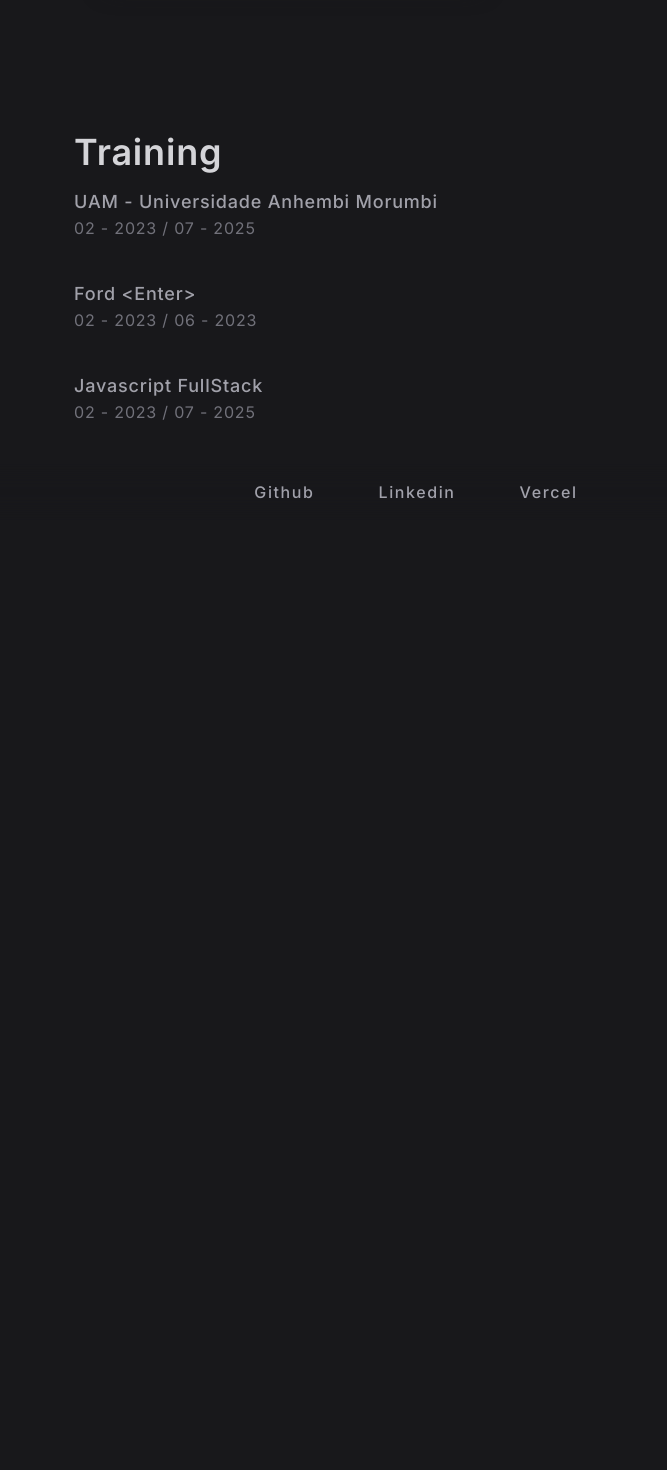
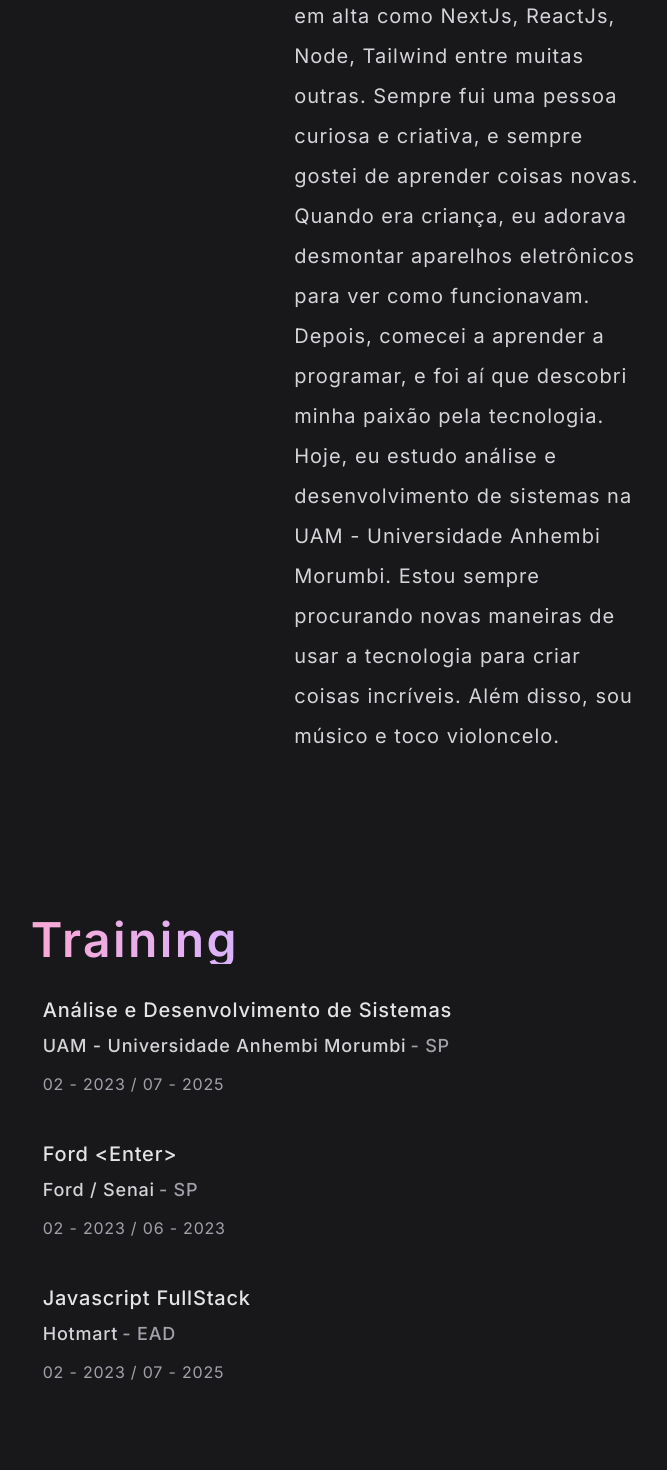
Before and after one commit to PabloJesusdaSilva/portfolio, a Next.js app: page /about in a window 1280 px wide. Shown: the part 880-2350 px from the top of the page, without its empty margins (224-891 px from the left). Before the commit the page ends 1400 px from the top, so only its background shows below. Built offline with nearby package versions, Linux system fonts and the light colour scheme.

Commit message:
:feat: creating about me page

```diff
--- a/src/app/about/page.tsx
+++ b/src/app/about/page.tsx
@@ -4,47 +4,71 @@ import AboutImage from "../assets/eu.jpg"
 
 export default function () {
    return (
-      <main className="flex flex-col items-center w-full h-auto text-zinc-400">
-            <h2 className="w-64 pb-2 mt-16 mb-12 text-5xl font-bold border-b-4 border-purple-400 tracking-wider text-center bg-clip-text text-transparent bg-gradient-to-r from-fuchsia-500 via-red-400 to-orange-400">
-               About me
+      <main className="flex flex-col items-center w-full h-auto mt-32 text-zinc-400">
+         <div className="w-5/6 md:w-3/6 pb-2 mb-3">
+            <h2 className="text-4xl md:text-6xl font-bold tracking-wider bg-clip-text text-transparent bg-gradient-to-r from-fuchsia-500 via-red-400 to-orange-400">
+               Coffe. Code. Repeat.
             </h2>
+         </div>
 
-         <div className="flex justify-center space-x-8 w-5/6">
-            <Image src={AboutImage} alt="" className="w-96 rounded-xl shadow-xl shadow-zinc-900 border-2 border-zinc-800/25"/>
+         <div className="flex-col items-center space-x-0 space-y-8 md:flex justify-center space-x-28 w-5/6">
+            <Image src={AboutImage} alt="" width={200} height={200} className="w-80 h-96 rounded-xl shadow-lg object-cover"/>
 
-            <p className="w-1/5 tracking-wide leading-8 text-xl text-zinc-300">
-               Lorem ipsum dolor sit amet, consectetur adipisicing elit. Velit assumenda architecto sed, accusantium quia qui reprehenderit rerum itaque odio rem dolorem. Exercitationem reprehenderit nemo cum eveniet blanditiis inventore vitae laboriosam.Exercitationem reprehenderit nemo cum eveniet blanditiis inventore vitae laboriosam.
+            <p className="w-10/12 md:w-4/12 tracking-wider leading-10 text-xl text-zinc-300">
+            Olá! Meu nome é Pablo, eu tenho 19 anos. Sou um desenvolvedor Front End e usando tecnologias em alta como NextJs, ReactJs, Node, Tailwind entre muitas outras.
+
+            Sempre fui uma pessoa curiosa e criativa, e sempre gostei de aprender coisas novas. Quando era criança, eu adorava desmontar aparelhos eletrônicos para ver como funcionavam. Depois, comecei a aprender a programar, e foi aí que descobri minha paixão pela tecnologia.
+
+            Hoje, eu estudo análise e desenvolvimento de sistemas na UAM - Universidade Anhembi Morumbi. Estou sempre procurando novas maneiras de usar a tecnologia para criar coisas incríveis. Além disso, sou músico e toco violoncelo.
             </p>
          </div>
 
-         <div className="-ml-80 space-y-10 tracking-wider">
-            <h3 className="text-4xl font-semibold text-zinc-300 mt-40 -mb-6">
+         <div className="w-4/6 -ml-0 md:w-2/6 -ml-80 mb-28 space-y-11 tracking-wider">
+            <h3 className="-ml-3 mt-40 -mb-3 text-5xl font-semibold tracking-wider bg-clip-text text-transparent bg-gradient-to-r from-pink-300 via-purple-300 to-indigo-400">
                Training
             </h3>
 
-            <article className="space-y-6">
-               <h4 className="text-lg text-zinc-400 font-medium">
-                  UAM - Universidade Anhembi Morumbi
+            <article className="space-y-2">
+               <h4 className="text-xl text-zinc-200 font-medium">
+                  Análise e Desenvolvimento de Sistemas
                </h4>
-               <span className="text-zinc-500">
+               <h5 className="text-lg pb-3 text-zinc-400 font-medium">
+                  <span className="text-zinc-300 mr-1">
+                     UAM - Universidade Anhembi Morumbi
+                  </span>
+                   - SP
+               </h5>
+               <span>
                   02 - 2023 / 07 - 2025
                </span>
             </article>
 
-            <article className="space-y-6">
-               <h4 className="text-lg text-zinc-400 font-medium">
+            <article className="space-y-2">
+               <h4 className="text-xl text-zinc-200 font-medium">
                   Ford &lt;Enter&gt;
                </h4>
-               <span className="text-zinc-500">
+               <h5 className="text-lg pb-3 text-zinc-400 font-medium">
+                  <span className="text-zinc-300 mr-1">
+                     Ford / Senai
+                  </span>
+                   - SP
+               </h5>
+               <span>
                   02 - 2023 / 06 - 2023
                </span>
             </article>
 
-            <article className="space-y-6">
-               <h4 className="text-lg text-zinc-400 font-medium">
+            <article className="space-y-2">
+               <h4 className="text-xl text-zinc-200 font-medium">
                   Javascript FullStack
                </h4>
-               <span className="text-zinc-500">
+               <h5 className="text-lg pb-3 text-zinc-400 font-medium">
+                  <span className="text-zinc-300 mr-1">
+                     Hotmart
+                  </span>
+                   - EAD
+               </h5>
+               <span>
                   02 - 2023 / 07 - 2025
                </span>
             </article>
--- a/src/app/layout.tsx
+++ b/src/app/layout.tsx
@@ -22,7 +22,9 @@ export default function RootLayout({
     <html lang="en" className='bg-zinc-900'>
       <body className={inter.className}>
         <Header />
-          {children}
+          <main className='flex justify-center'>
+            {children}
+          </main>
         <Footer />
       </body>
     </html>
```
